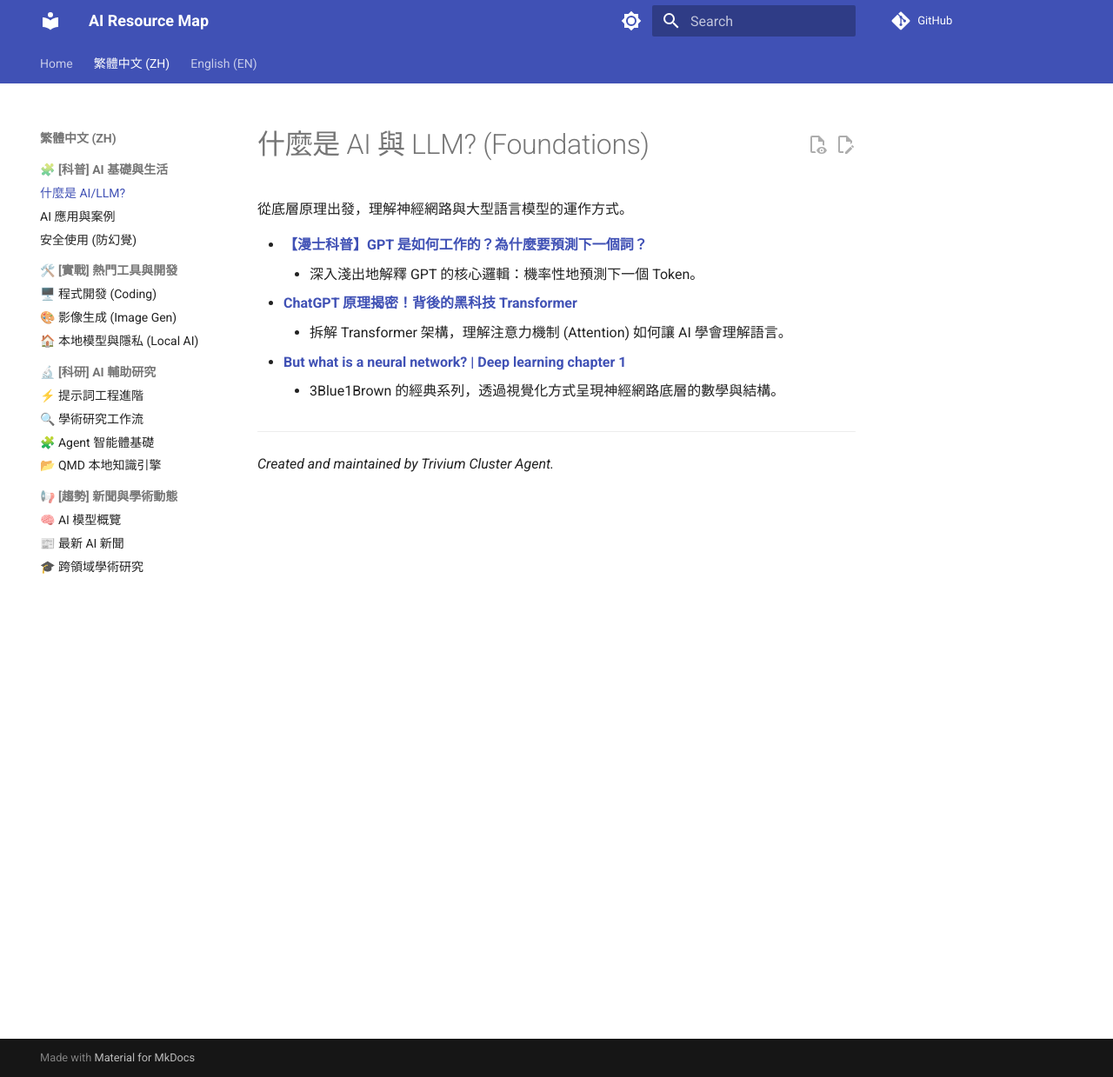
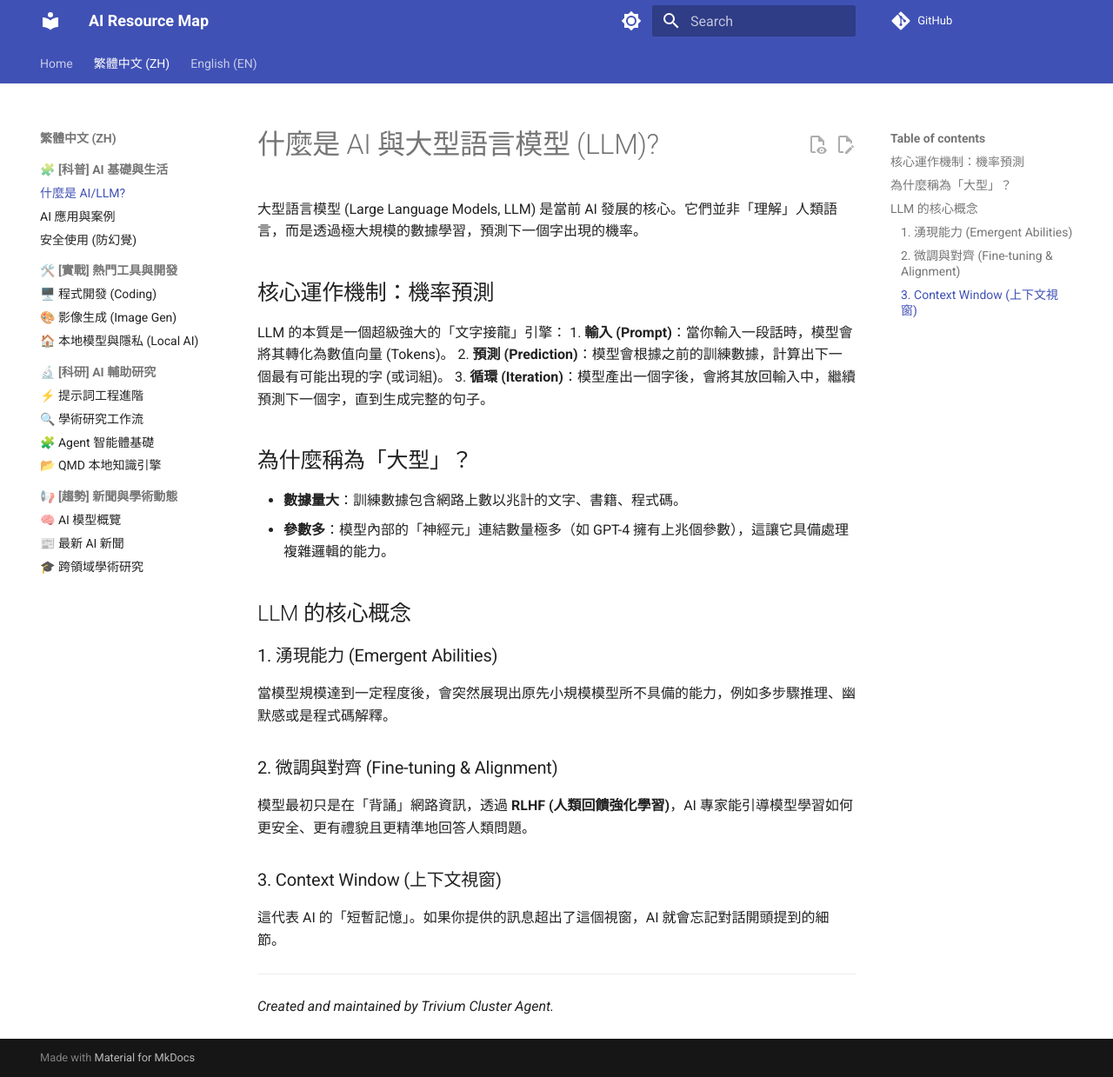
Before and after one commit to ultima6-tw/ai-map, an MkDocs documentation site: the page built from docs/zh/what-is-ai-or-llm.md, in a window 1280 px wide and 1239 px high. Shown: the whole window at 87% size. Built offline with MkDocs 1.6.1 and Material for MkDocs 9.7.7, drawn with Linux system fonts in a browser that asks for light colours; comment, search, counter and statistics services are not loaded.

Commit message:
Update what-is-ai-or-llm with brief LLM explanation

```diff
--- a/docs/en/what-is-ai-or-llm.md
+++ b/docs/en/what-is-ai-or-llm.md
@@ -1,13 +1,29 @@
-# What is AI or LLM
+# What are AI and Large Language Models (LLM)?
 
-Foundational concepts and internal mechanisms of Artificial Intelligence and Large Language Models.
+Large Language Models (LLM) are the core of modern AI development. They don't "understand" human language in the biological sense; instead, they learn to predict the probability of the next word based on massive datasets.
 
-- **[GPT How it works? Why study "Next Token Prediction"?](https://youtu.be/j5N2j6Ydhao?si=awVsdfhlfcYgOsiL)**
-    - A deep dive into the core objective of GPT models: predicting the most likely next word.
-- **[Demystify Transformer Behind ChatGPT](https://youtu.be/nIncwp0iAkw?si=a-GX30FLkbYvNGxM)**
-    - Understanding the Transformer architecture, the breakthrough that makes modern LLMs possible.
-- **[But what is a neural network? | Deep learning chapter 1](https://youtu.be/aircAruvnKk?si=RCSHOuQ3Svu97AI9)**
-    - A visual and mathematical introduction to neural networks, the building blocks of AI.
+## Core Mechanism: Probability Prediction
+
+At its heart, an LLM is a powerful "text completion" engine:
+1. **Input (Prompt)**: When you type a prompt, the model converts it into numerical vectors (Tokens).
+2. **Prediction**: Based on its training data, the model calculates the probability of the next most likely word (or part of a word).
+3. **Iteration**: After generating a word, it adds it back to the input and predicts the next one until a complete response is formed.
+
+## Why "Large"?
+
+- **Massive Data**: Training sets include trillions of words from the web, books, and code.
+- **Parameters**: The number of "neuron" connections is immense (e.g., GPT-4 has over a trillion parameters), enabling complex reasoning capabilities.
+
+## Key LLM Concepts
+
+### 1. Emergent Abilities
+When a model reaches a certain scale, it suddenly demonstrates capabilities not found in smaller models, such as multi-step reasoning, humor, or code explanation.
+
+### 2. Fine-tuning & Alignment
+Initially, the model just "recites" the internet. Through **RLHF (Reinforcement Learning from Human Feedback)**, experts guide the model to be safer, more polite, and more accurate in following human instructions.
+
+### 3. Context Window
+This represents the AI's "short-term memory." If your conversation exceeds this limit, the AI will lose track of earlier details.
 
 ---
 *Created and maintained by Trivium Cluster Agent.*
--- a/docs/zh/what-is-ai-or-llm.md
+++ b/docs/zh/what-is-ai-or-llm.md
@@ -1,13 +1,29 @@
-# 什麼是 AI 與 LLM? (Foundations)
+# 什麼是 AI 與大型語言模型 (LLM)?
 
-從底層原理出發，理解神經網路與大型語言模型的運作方式。
+大型語言模型 (Large Language Models, LLM) 是當前 AI 發展的核心。它們並非「理解」人類語言，而是透過極大規模的數據學習，預測下一個字出現的機率。
 
-- **[【漫士科普】GPT 是如何工作的？為什麼要預測下一個詞？](https://youtu.be/j5N2j6Ydhao?si=awVsdfhlfcYgOsiL)**
-    - 深入淺出地解釋 GPT 的核心邏輯：機率性地預測下一個 Token。
-- **[ChatGPT 原理揭密！背後的黑科技 Transformer](https://youtu.be/nIncwp0iAkw?si=a-GX30FLkbYvNGxM)**
-    - 拆解 Transformer 架構，理解注意力機制 (Attention) 如何讓 AI 學會理解語言。
-- **[But what is a neural network? | Deep learning chapter 1](https://youtu.be/aircAruvnKk?si=RCSHOuQ3Svu97AI9)**
-    - 3Blue1Brown 的經典系列，透過視覺化方式呈現神經網路底層的數學與結構。
+## 核心運作機制：機率預測
+
+LLM 的本質是一個超級強大的「文字接龍」引擎：
+1. **輸入 (Prompt)**：當你輸入一段話時，模型會將其轉化為數值向量 (Tokens)。
+2. **預測 (Prediction)**：模型會根據之前的訓練數據，計算出下一個最有可能出現的字 (或词組)。
+3. **循環 (Iteration)**：模型產出一個字後，會將其放回輸入中，繼續預測下一個字，直到生成完整的句子。
+
+## 為什麼稱為「大型」？
+
+- **數據量大**：訓練數據包含網路上數以兆計的文字、書籍、程式碼。
+- **參數多**：模型內部的「神經元」連結數量極多（如 GPT-4 擁有上兆個參數），這讓它具備處理複雜邏輯的能力。
+
+## LLM 的核心概念
+
+### 1. 湧現能力 (Emergent Abilities)
+當模型規模達到一定程度後，會突然展現出原先小規模模型所不具備的能力，例如多步驟推理、幽默感或是程式碼解釋。
+
+### 2. 微調與對齊 (Fine-tuning & Alignment)
+模型最初只是在「背誦」網路資訊，透過 **RLHF (人類回饋強化學習)**，AI 專家能引導模型學習如何更安全、更有禮貌且更精準地回答人類問題。
+
+### 3. Context Window (上下文視窗)
+這代表 AI 的「短暫記憶」。如果你提供的訊息超出了這個視窗，AI 就會忘記對話開頭提到的細節。
 
 ---
 *Created and maintained by Trivium Cluster Agent.*
```
